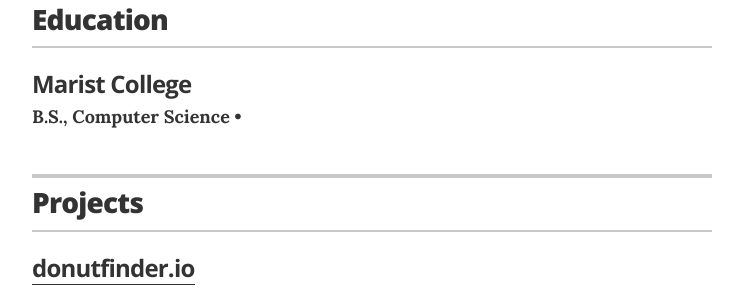
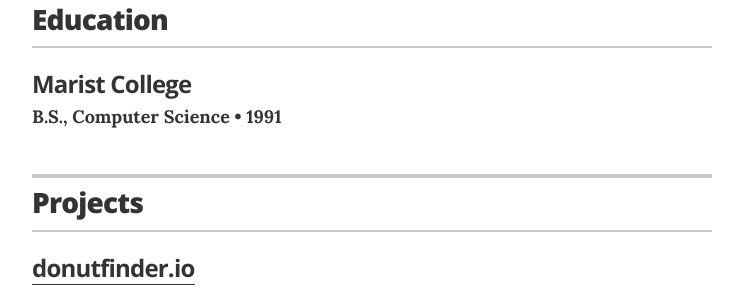
Before and after one commit to Sloveez/sloveez.github.io, a Jekyll site: the page built from index.html, in a window 1280 px wide and 900 px high, scrolled down 4116 px. Shown: the part 155-446 px from the top of the window, without its empty margins (268-1011 px from the left). Built offline with Jekyll 4.4.1, drawn with Linux system fonts in a browser that asks for light colours.

Commit message:
Update resume.html

```diff
--- a/_layouts/resume.html
+++ b/_layouts/resume.html
@@ -78,7 +78,7 @@
         {% for edu in site.data.education %}
         <div class="resume-item" itemscope itemprop="alumniOf" itemtype="http://schema.org/CollegeOrUniversity">
           <h3 class="resume-item-title" itemprop="name">{{ edu.school }}</h3>
-          <h4 class="resume-item-details" itemprop="description">{{ edu.degree }}, {{ edu.major }} &bull; {{ graduated }}</h4>
+          <h4 class="resume-item-details" itemprop="description">{{ edu.degree }}, {{ edu.major }} &bull; {{ edu.graduated }}</h4>
           <!-- <p class="resume-item-copy">If you had any meaningful roles at college, feel free to write about them here.</p> -->
         </div>
         {% endfor %}
```
